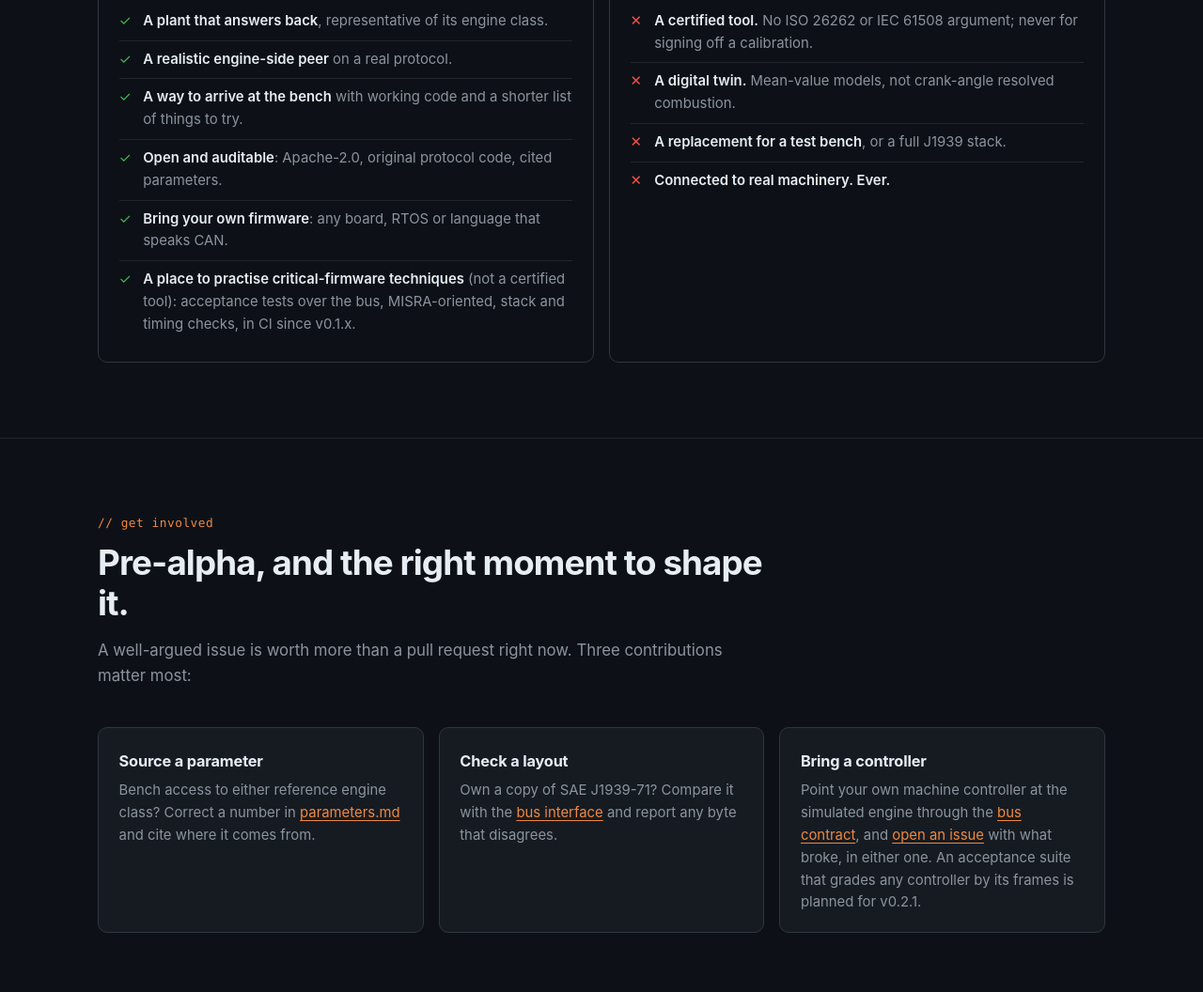
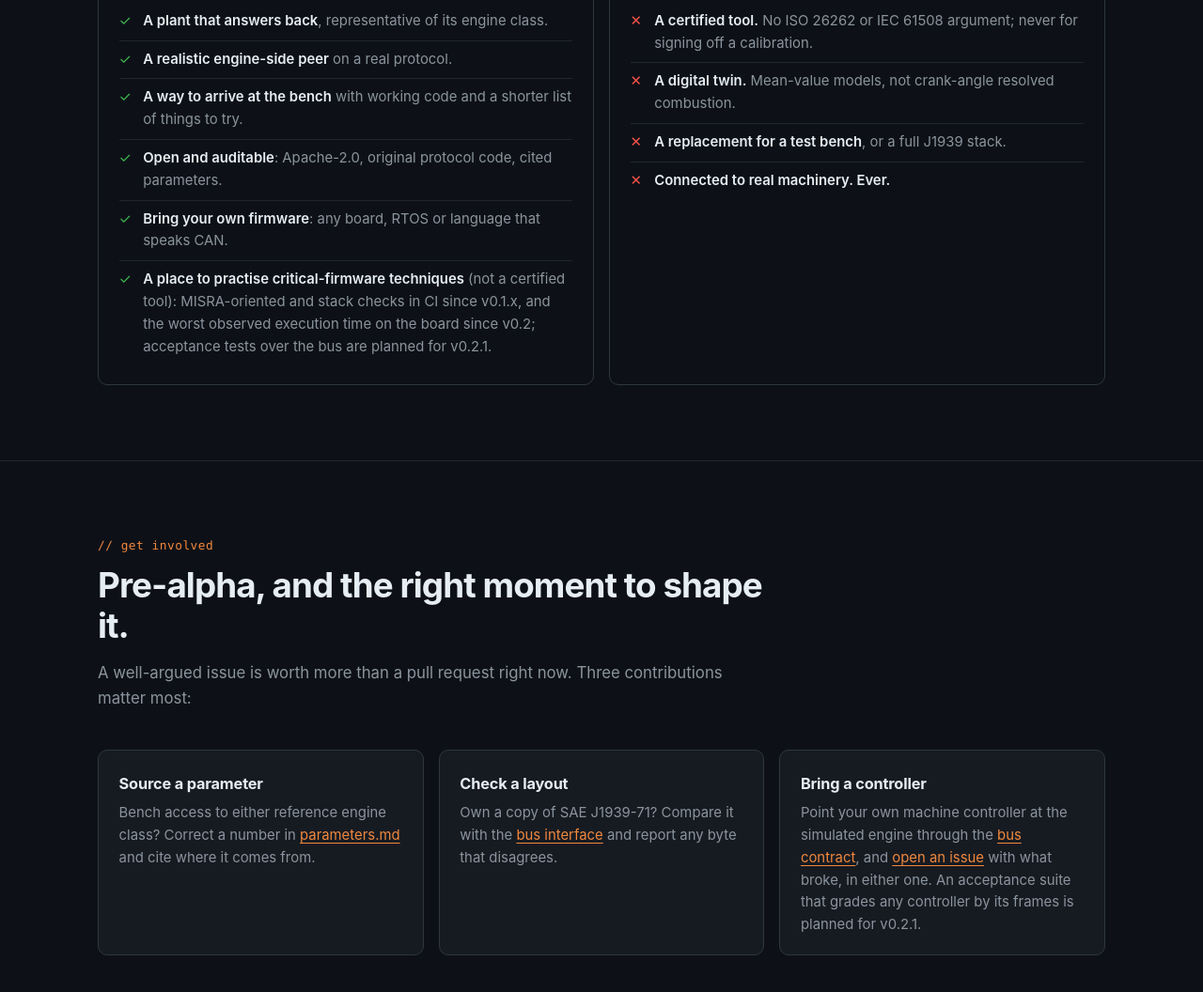
Before and after one commit to Open-Heavy-Machinery/open-heavy-machinery.github.io, a plain HTML site: page open-crank/index.html in a window 1280 px wide. Shown: the part 8265-9321 px from the top of the page at 94% size. Drawn offline with Linux system fonts and the light colour scheme.

Commit message:
docs: acceptance tests over the bus are planned, not in CI
Assisted by: Claude Opus 5.5

```diff
--- a/open-crank/index.html
+++ b/open-crank/index.html
@@ -426,7 +426,7 @@
               <li><strong>A way to arrive at the bench</strong> with working code and a shorter list of things to try.</li>
               <li><strong>Open and auditable</strong>: Apache-2.0, original protocol code, cited parameters.</li>
               <li><strong>Bring your own firmware</strong>: any board, RTOS or language that speaks CAN.</li>
-              <li><strong>A place to practise critical-firmware techniques</strong> (not a certified tool): acceptance tests over the bus, MISRA-oriented, stack and timing checks, in CI since v0.1.x.</li>
+              <li><strong>A place to practise critical-firmware techniques</strong> (not a certified tool): MISRA-oriented and stack checks in CI since v0.1.x, and the worst observed execution time on the board since v0.2; acceptance tests over the bus are planned for v0.2.1.</li>
             </ul>
           </div>
           <div class="card no">
```
